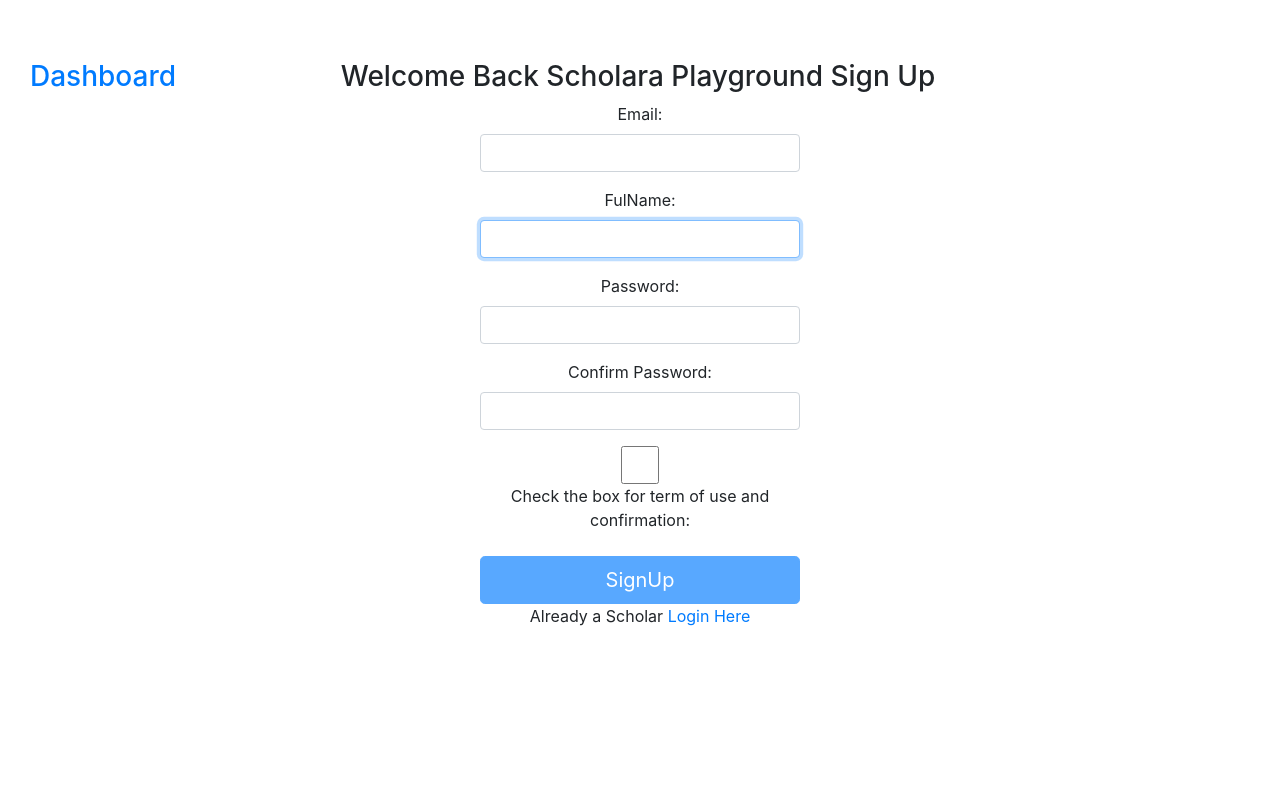
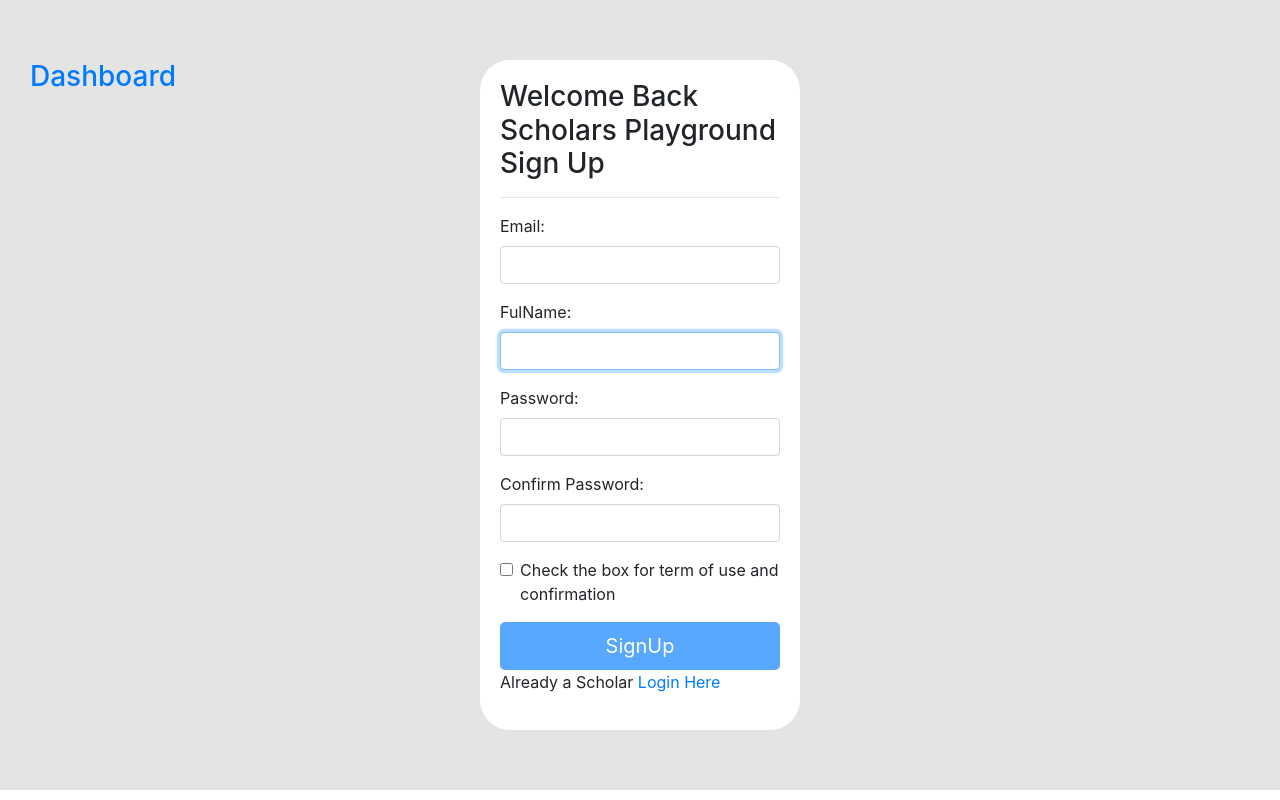
Before and after one commit to Sayed88/ScholarsPlaygroundWeb, a React (Create React App) app: page /signup in a window 1280 px wide. Built offline with nearby package versions, Linux system fonts and the light colour scheme.

Commit message:
Login and SignUp page completion

```diff
--- a/src/App.css
+++ b/src/App.css
@@ -1,4 +1,4 @@
-.App {
+/* .App {
   text-align: center;
 }
 
@@ -35,4 +35,4 @@
   to {
     transform: rotate(360deg);
   }
-}
+} */
--- a/src/Components/Header.js
+++ b/src/Components/Header.js
@@ -5,6 +5,7 @@ import { Link, } from 'react-router-dom';
 function Header() {
     return (
         <div className="header">
+
             <nav className="navBar">
                 <ul className="menuItem">
                     <li>
--- a/src/Components/Login.css
+++ b/src/Components/Login.css
@@ -1,59 +1,11 @@
- .dashlink{
-    float: left;
-    padding-left: 30px;
+.dashlink{
+     float: left;
+     padding-left: 30px;
 }
 
 .logpg h3 {
     margin-right: 180px;
 }
-
-
-/*
-.logMsg {
-    text-align: center;
-}
-
-.logpg {
-    background-color: #f1f1f1;
-}
-
-.loginbtn {
-    float: right;
-    margin-right: 80px;
-}
-
-.log {
-    text-decoration: none;
-}
-
-.login form {
-    margin-top: 150px;
-    margin-bottom: 100px;
-}
-
-.spcEmail {
-    margin-right: 40px;
-    text-align: left;
-}
-
-.spcPass {
-    margin-right: 11px;
-    text-align: left;
-}
-
-.formG {
-    margin-bottom: 5px;
-}
-
-.logBtn {
-    margin-top: 20px;
-    margin-left: 70px;
-}
-
-.logfooter {
-    line-height: 5px;
-    padding-bottom: 30px;
-} */
 
 @media all and (min-width: 480px) {
     .login {
@@ -63,5 +15,12 @@
     .login form {
         margin: 0 auto;
         max-width: 320px;
+        background-color: #fff;
+        padding: 20px;
+        border-radius: 30px;
     }
 }
+
+.login {
+    background-color: #e4e4e4;
+}
--- a/src/Components/Login.js
+++ b/src/Components/Login.js
@@ -26,17 +26,17 @@ function Login() {
                 </Link>
             </div>
 
-            <div className="logpg">
-                <h3>Welcome Back Scholar Please Sign in </h3>
+            <div>
                 <Form onSubmit={handleSubmit}>
+                <h3>Welcome Back Scholar Please Sign in </h3> <hr />
                     <Form.Group size="lg" controlId="email">
-                        <Form.Label className="spcEmail">Email:</Form.Label>
+                        <Form.Label>Email:</Form.Label>
                         <Form.Control
                             autoFocus
                             type="email"
                             value={email}
                             onChange={(e) => setEmail(e.target.value)}
-                            />
+                        />
                     </Form.Group>
 
                     <Form.Group size="lg" controlId="password">
@@ -45,24 +45,24 @@ function Login() {
                             type="password"
                             value={password}
                             onChange={(e) => setPassword(e.target.value)}
-                            />
+                        />
                     </Form.Group>
 
                     <Button block size="lg" type="submit" disabled={!validateForm()}>
                         Login
                     </Button>
 
+
+
+                    <p>
+                        <Link to="/forgotpassword">
+                            Forgot Password?
+                        </Link>
+                        <br/>
+                        New to the Playground? <Link to="/signup">Sign up Here</Link>
+                    </p>
                 </Form>
-
-                <div>
-                    <Link to="/forgotpassword">
-                        <p>Forgot Password?</p>
-                    </Link>
-                    <p>New to the Playground? <Link to="/signup">Sign up Here</Link></p>
-                </div>
-
             </div>
-
         </div>
     )
 }
--- a/src/Components/SignUp.css
+++ b/src/Components/SignUp.css
@@ -1,11 +1,18 @@
 
 @media all and (min-width: 480px) {
-    .login {
+    .signUp {
         padding: 60px 0;
     }
 
-    .login form {
+    .signUp form {
         margin: 0 auto;
         max-width: 320px;
+        background-color: #fff;
+        padding: 20px;
+        border-radius: 30px;
     }
 }
+
+.signUp {
+    background-color: #e4e4e4;
+}
--- a/src/Components/SignUp.js
+++ b/src/Components/SignUp.js
@@ -21,14 +21,14 @@ function SignUp() {
     }
 
     return (
-        <div className="login">
+        <div className="signUp">
             <Link to="/dashboard">
                 <h3 className="dashlink">Dashboard</h3>
             </Link>
 
-            <div className="logpg">
-                <h3>Welcome Back Scholara Playground Sign Up</h3>
+            <div>
                 <Form onSubmit={handleSubmit}>
+                <h3>Welcome Back Scholars Playground Sign Up</h3> <hr />
                     <Form.Group size="lg" controlId="email">
                         <Form.Label>Email:</Form.Label>
                         <Form.Control
@@ -68,23 +68,21 @@ function SignUp() {
                     </Form.Group>
 
                     <Form.Group size="lg" controlId="checkBox">
-                        <Form.Control
+                        <Form.Check
                             type="checkbox"
+                            label="Check the box for term of use and confirmation"
                         />
-                        <Form.Label>Check the box for term of use and confirmation:</Form.Label>
                     </Form.Group>
 
                     <Button block size="lg" type="submit" disabled={!validateForm()}>
                         SignUp
                     </Button>
 
-                </Form>
-
-                <div>
                     <Link to="/forgotpassword">
                     </Link>
                     <p>Already a Scholar <Link to="/login"> Login Here</Link></p>
-                </div>
+                </Form>
+
 
             </div>
 
```
Also changed, not shown: 1 other file (tests, documents, lock files or other folders).
